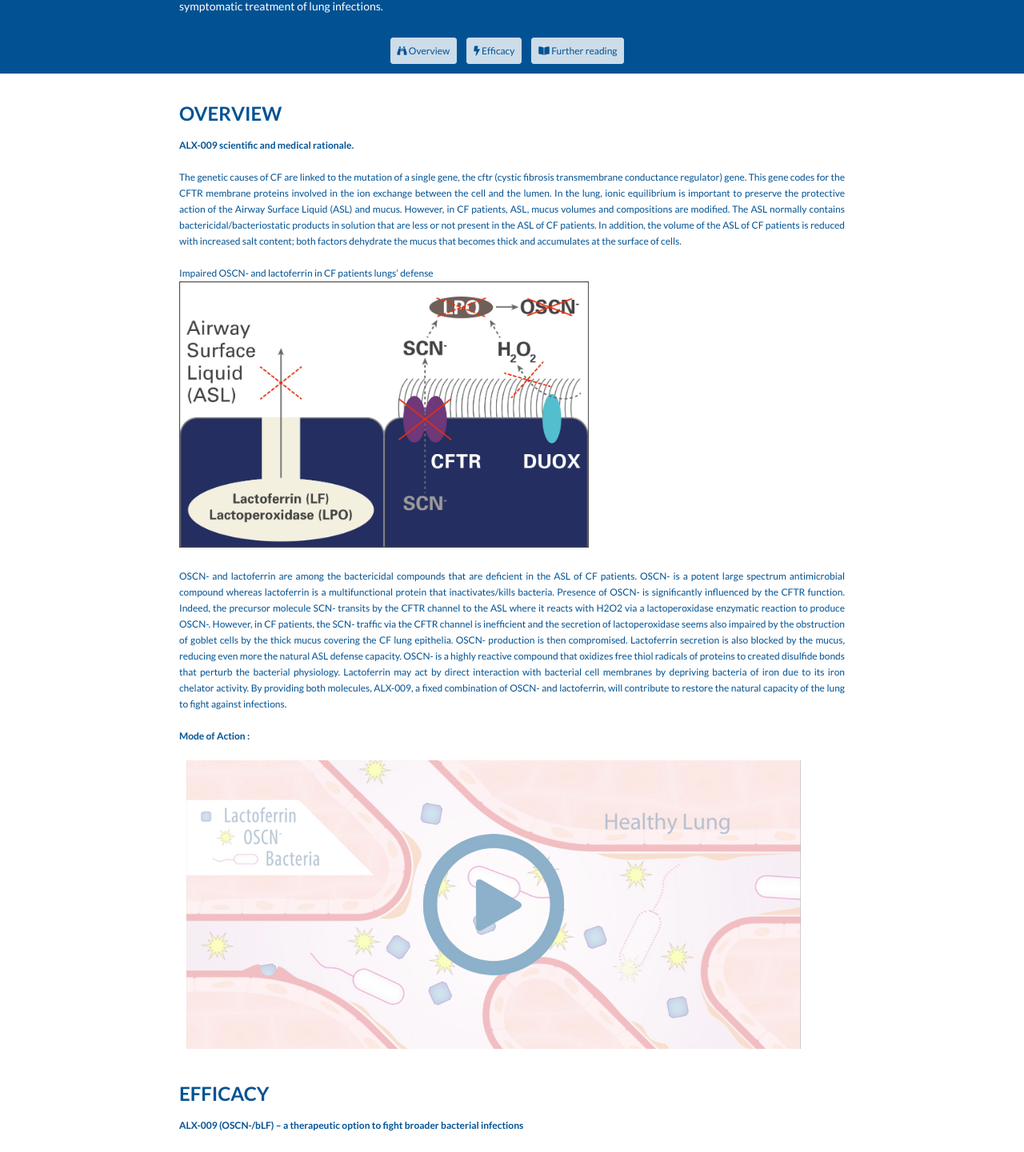
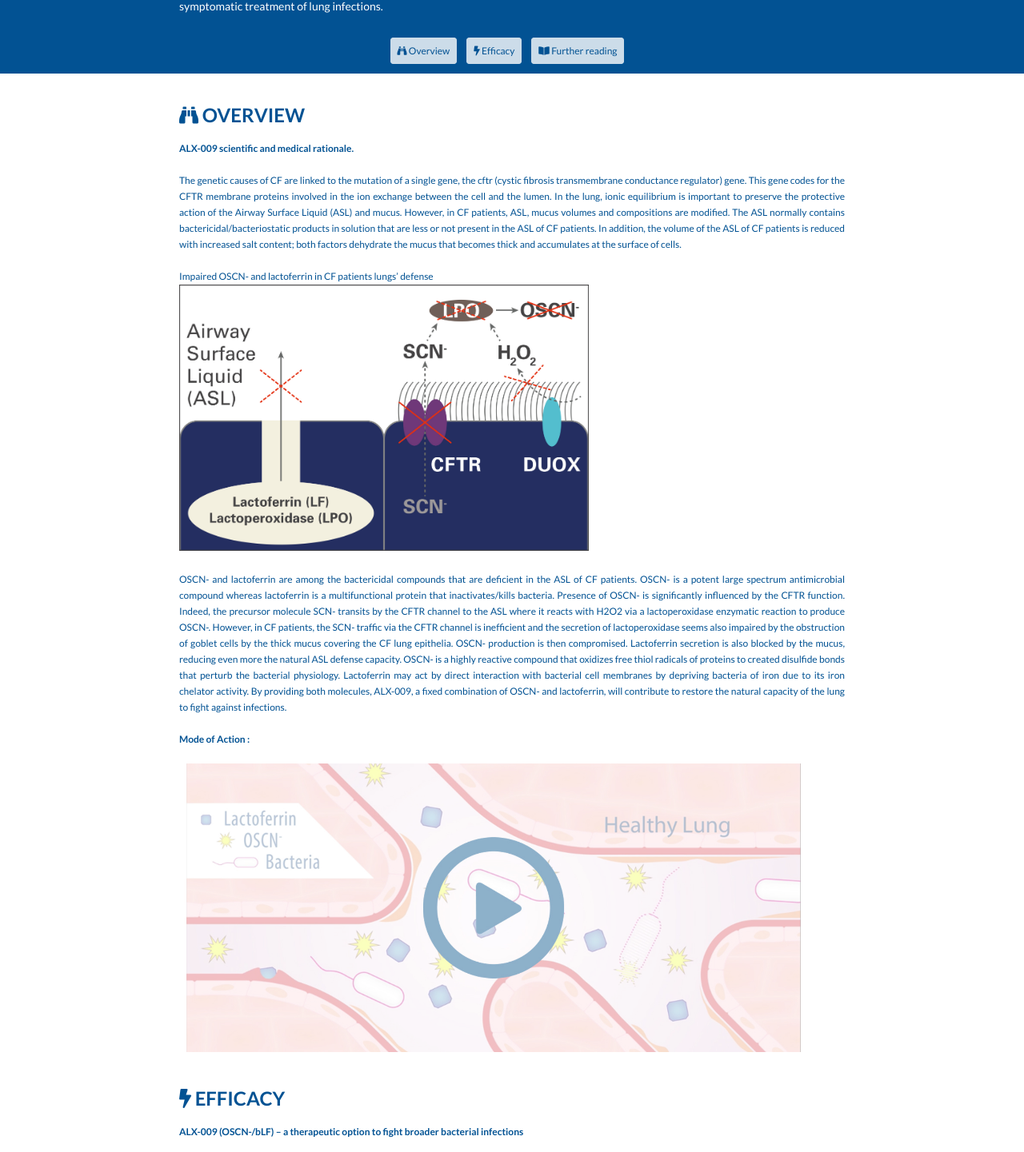
Before and after one commit to JBeaussart/alaxia-pharma, a Vue app: page /alx-009 in a window 1280 px wide. Shown: the part 212-1653 px from the top of the page at 80% size. Built offline with nearby package versions, Linux system fonts and the light colour scheme.

Commit message:
add icon on each part title

```diff
--- a/src/pages/ALX009.vue
+++ b/src/pages/ALX009.vue
@@ -35,7 +35,9 @@
   <!-- OVERVIEW PART -->
 
   <div id="overview" class="container alx_overview">
-    <h2 class="alx_part_title">OVERVIEW</h2>
+    <h2 class="alx_part_title">
+      <i class="fas fa-binoculars banner_icon"></i> OVERVIEW
+    </h2>
     <br />
     <h3>ALX-009 scientific and medical rationale.</h3>
     <p>
@@ -103,7 +105,10 @@
   <!-- EFFICACY PART -->
 
   <div id="efficacy" class="container efficacy">
-    <h2 class="alx_part_title">EFFICACY</h2>
+    <h2 class="alx_part_title">
+      <i class="fas fa-bolt banner_icon"></i>
+      EFFICACY
+    </h2>
     <br />
     <section>
       <h3>
@@ -184,7 +189,10 @@
 
   <!-- FURTHER READING PART -->
   <div id="further_reading" class="container further_reading">
-    <h2 class="alx_part_title">FURTHER READING</h2>
+    <h2 class="alx_part_title">
+      <i class="fas fa-book-open banner_icon"></i>
+      FURTHER READING
+    </h2>
     <br />
     <article>
       <h3>
@@ -453,7 +461,9 @@ a {
     opacity: 0.6;
   }
 }
-
+.banner_icon {
+  font-size: 24px;
+}
 // ALX OVERVIEW PART
 .alx_page_second_schema {
   width: 60vw;
```
